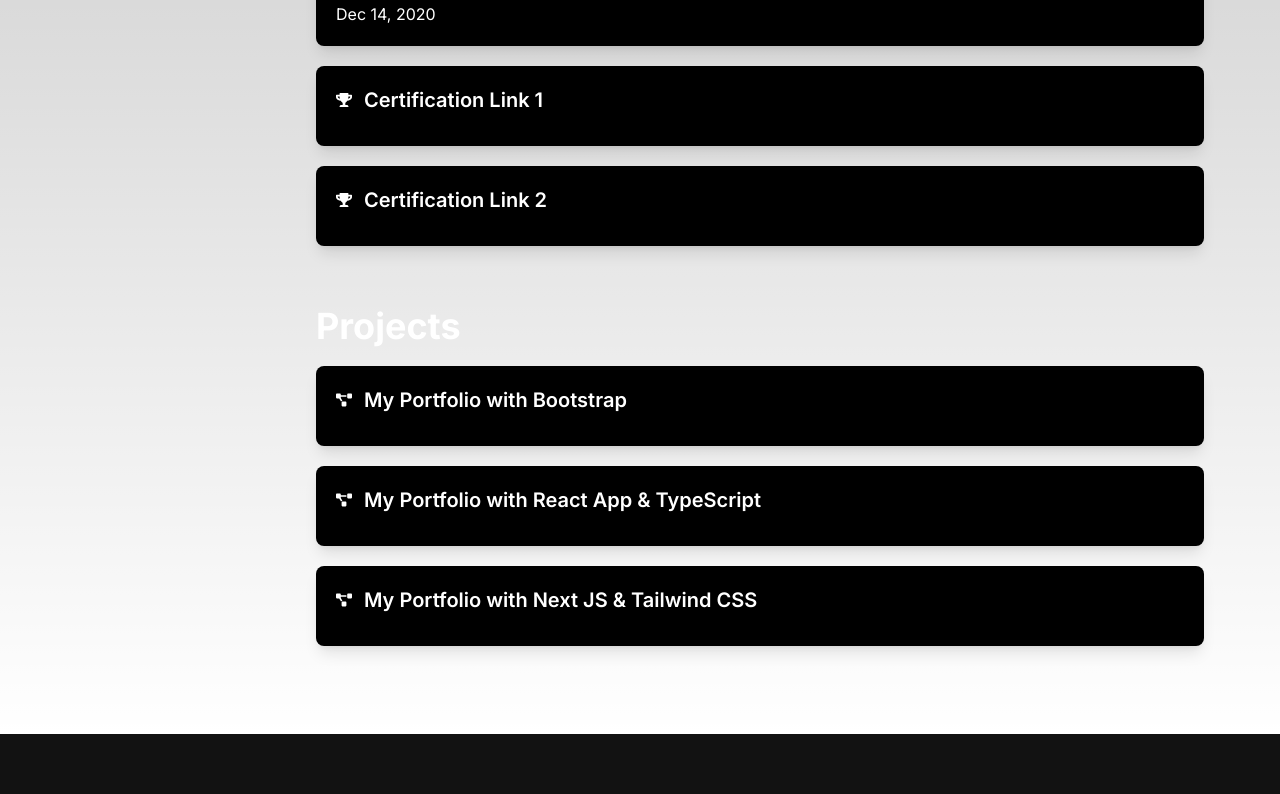
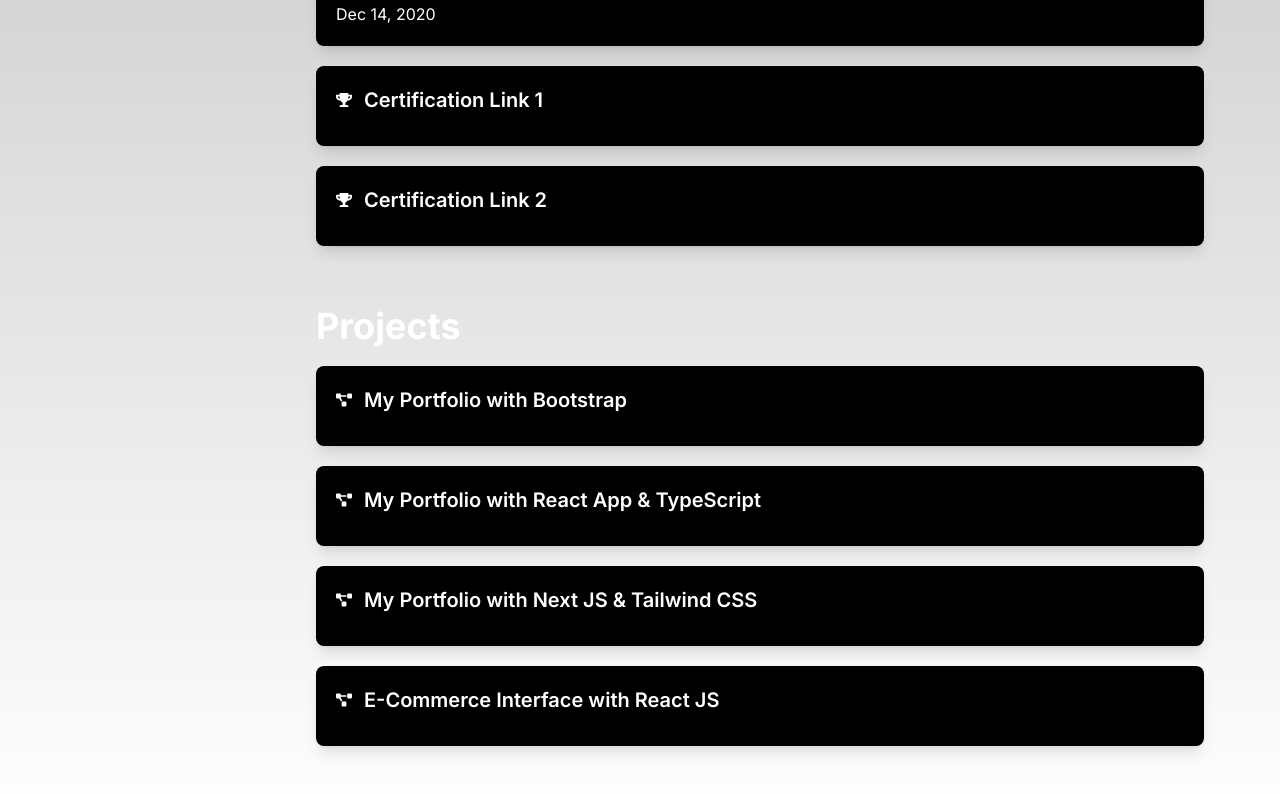
Before and after one commit to saajiidi/example-app-nextjs, a Next.js app: page / in a window 1280 px wide. Shown: the part 3972-4766 px from the top of the page. Before the commit the page ends 4706 px from the top, so only its background shows below. Built offline with nearby package versions, Linux system fonts and the light colour scheme.

Commit message:
Update Projects.tsx

```diff
--- a/src/app/components/Projects.tsx
+++ b/src/app/components/Projects.tsx
@@ -13,6 +13,11 @@ const projects = [
   {
     title: "My Portfolio with Next JS & Tailwind CSS",
     link: "https://sajid-islam-portfolio.vercel.app/",
+  },
+
+  {
+    title: "E-Commerce Interface with React JS",
+    link: "https://gear-master.vercel.app/",
   },
 ];
 
```
